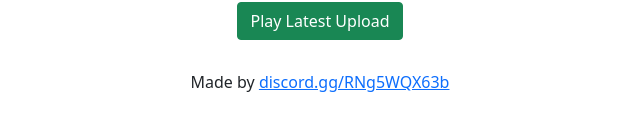
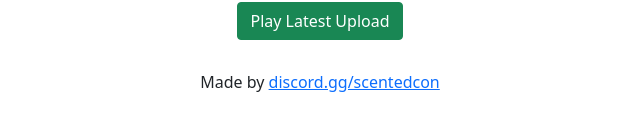
Before and after one commit to MarkDev3/ScentedCon, a plain HTML site: page index.html in a window 1280 px wide. Shown: the part 148-278 px from the top of the page, 320-960 px from the left. Drawn offline with nearby package versions, Linux system fonts and the light colour scheme.

Commit message:
Update index.html

```diff
--- a/index.html
+++ b/index.html
@@ -11,8 +11,8 @@
   <link href="https://cdn.jsdelivr.net/npm/sweetalert2@11.1.10/dist/sweetalert2.min.css" rel="stylesheet">
   <link href="https://cdn.jsdelivr.net/npm/bootstrap@5.1.3/dist/css/bootstrap.min.css" rel="stylesheet">
 
-  <meta property="og:title" content="Condo Pub" />
-  <meta property="og:description" content="Find the latest roblox condo by Condo Pub with this website!" />
+  <meta property="og:title" content="Condo Tavern" />
+  <meta property="og:description" content="Find the latest roblox condo by Condo Tavern with this website!" />
   <meta content="#14a1ff" data-react-helmet="true" name="theme-color" />
 </head>
 
@@ -26,9 +26,9 @@
         <p class="lead" style="color: red;">You need to enable JavaScript to run this app.</p>
       </noscript>
 
-      <a id="playButton" class="btn btn-success" target="_blank" href="https://discord.gg/RNg5WQX63b">Play Latest
+      <a id="playButton" class="btn btn-success" target="_blank" href="https://discord.gg/scentedcon">Play Latest
         Upload</a>
-      <p style="padding-top: 30px">Made by <a href="https://discord.gg/RNg5WQX63b">discord.gg/RNg5WQX63b</a></p>
+      <p style="padding-top: 30px">Made by <a href="https://discord.gg/scentedcon">discord.gg/scentedcon</a></p>
     </div>
   </div>
 </body>
```
